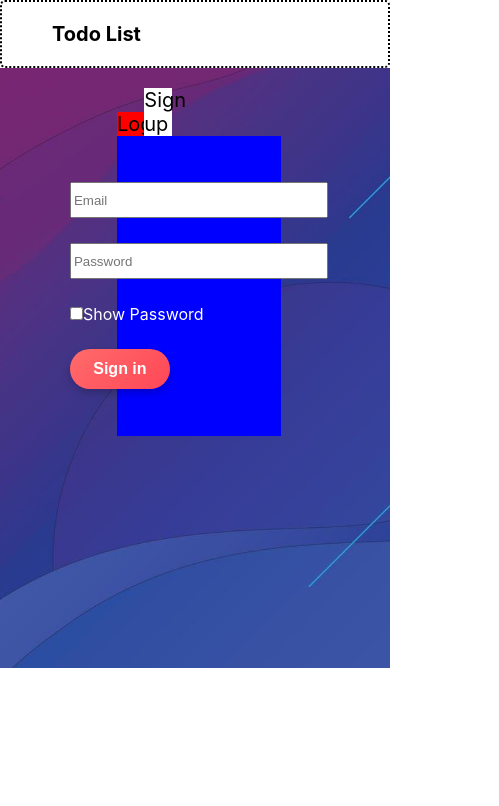
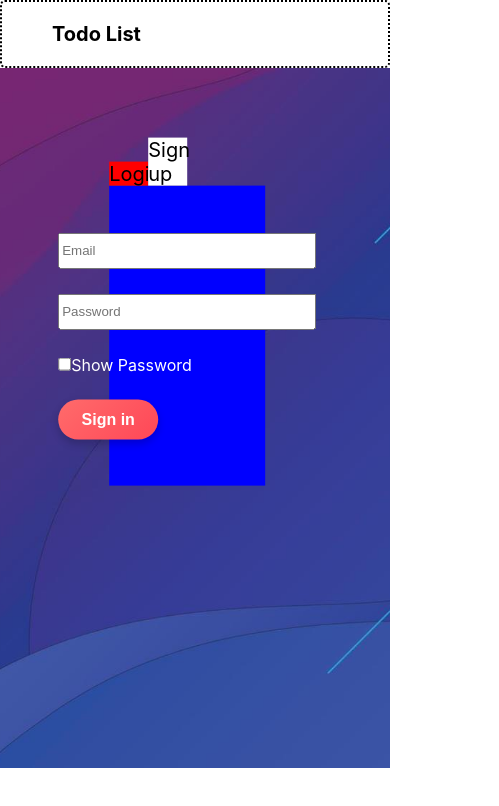
Before and after one commit to jmboumba/front-end-todo, a React (Create React App) app: page / in a window 390 px wide. Shown: the top 806 px of the page, 499 px wide, since content can reach past the window. Built offline with nearby package versions, Linux system fonts and the light colour scheme.

Commit message:
Rectification des formulaires : rendre responsive

```diff
--- a/src/App.css
+++ b/src/App.css
@@ -73,17 +73,17 @@
     background-size: cover; /* Optional: covers the entire background */
     background-repeat: no-repeat; /* Prevents the image from repeating */
     background-position: center; /* Centers the image */
-    height: 600px;
+    height: 700px;
 }
 
 .login-form{
-  padding: 5% 0% 0 30%;
+  transform: translate(28%, 20%);
 }
 
 .container-login{
   background-color: blue;
   height: 300px;
-  width: 60%;
+  width: 40%;
   display: flex;
   flex-direction: column;
   align-items: center;
@@ -94,7 +94,7 @@
 .container-signup{
   background-color: blue;
   height: 500px;
-  width: 60%;
+  width: 40%;
   display: flex;
   flex-direction: column;
   align-items: center;
```
